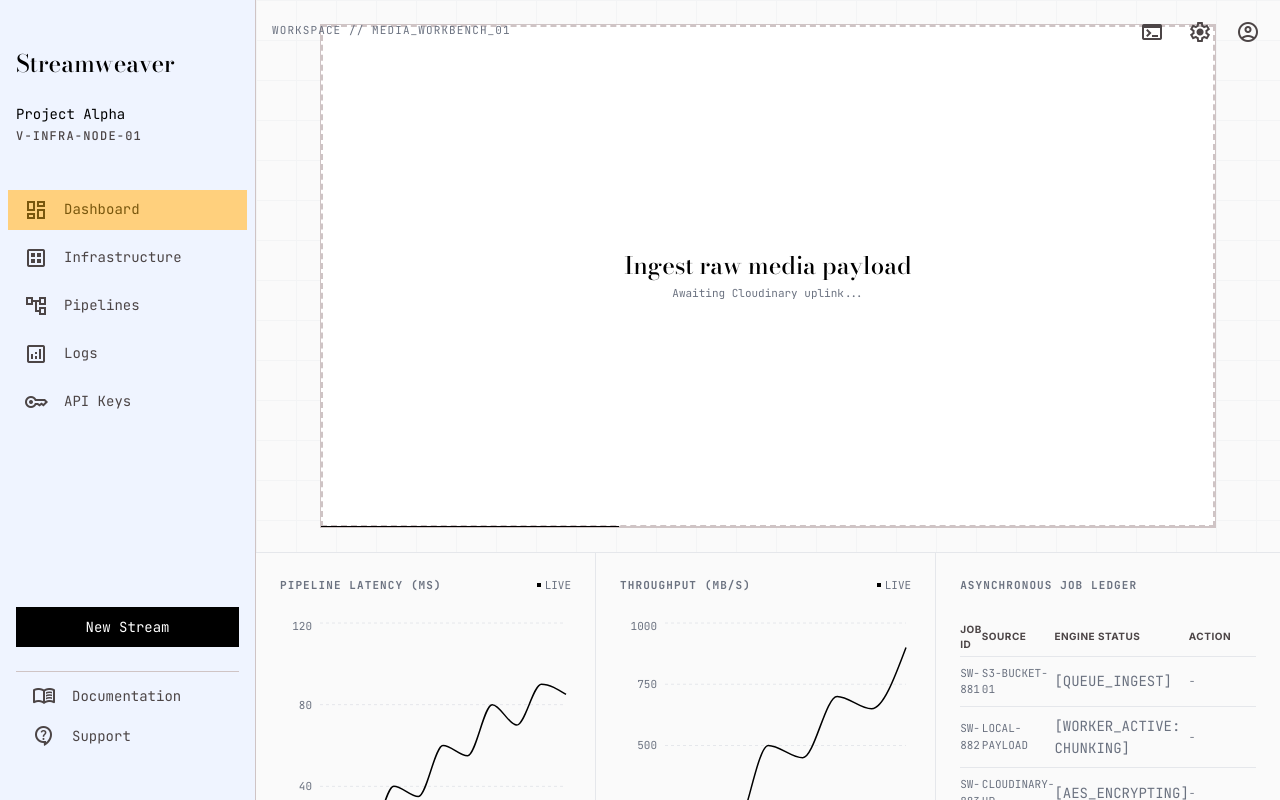
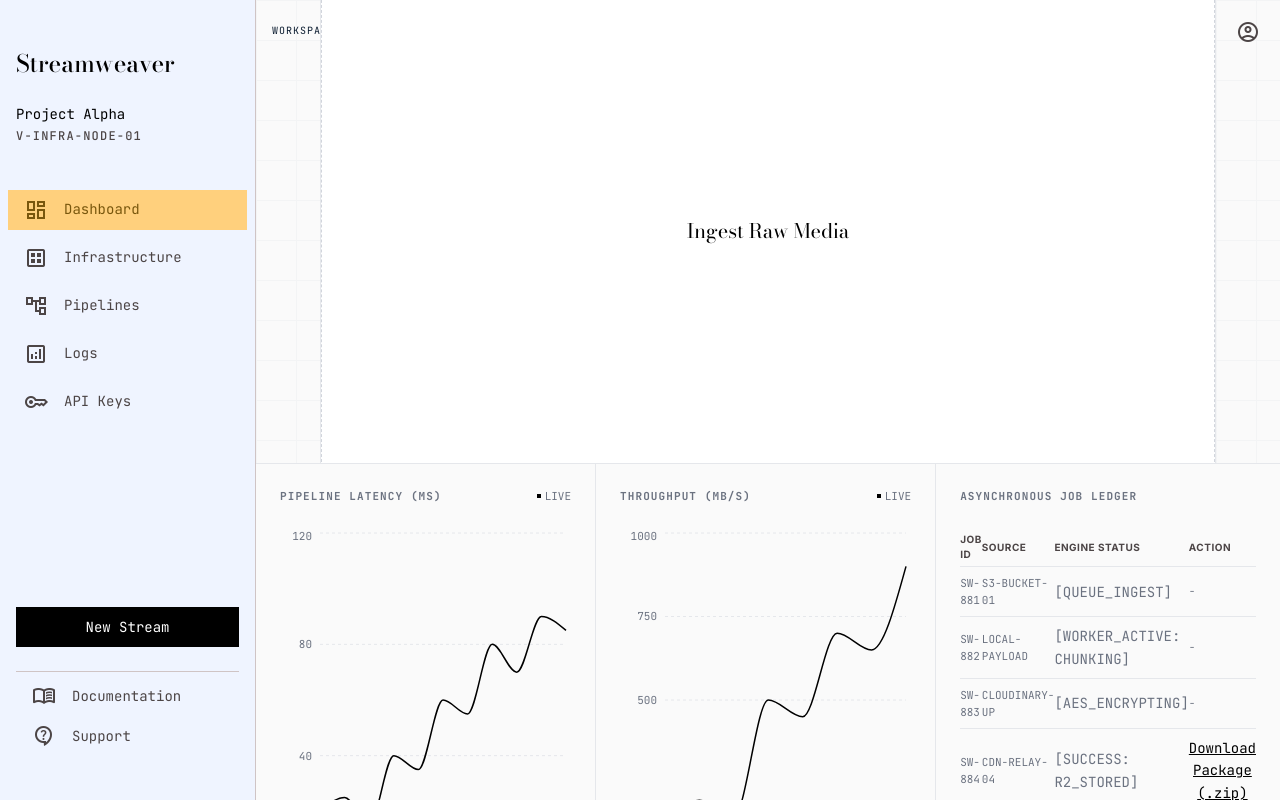
Before and after one commit to its-YogeshChandra/StreamweaverV2, a Next.js app in the folder frontend/: page /dashboard in a window 1280 px wide. Built offline with nearby package versions, Linux system fonts and the light colour scheme.

Commit message:
feat: implement video upload workflow with progress tracking and status-driven ledger panel in dashboard

```diff
--- a/frontend/src/app/dashboard/page.tsx
+++ b/frontend/src/app/dashboard/page.tsx
@@ -1,6 +1,7 @@
 "use client";
 
 import Link from "next/link";
+import { useState, useEffect } from "react";
 import {
   LineChart,
   Line,
@@ -80,6 +81,42 @@ const navItems = [
 ];
 
 export default function DashboardPage() {
+  const [showStream, setShowStream] = useState(true);
+  const [status, setStatus] = useState<'idle' | 'uploading' | 'processing'>('idle');
+  const [videoSrc, setVideoSrc] = useState<string | null>(null);
+  const [uploadProgress, setUploadProgress] = useState(0);
+
+  const handleNewStream = () => {
+    setShowStream(true);
+    setStatus('idle');
+    setVideoSrc(null);
+    setUploadProgress(0);
+  };
+
+  const handleFileSelect = (e: React.ChangeEvent<HTMLInputElement>) => {
+    if (e.target.files && e.target.files[0]) {
+      const file = e.target.files[0];
+      setVideoSrc(URL.createObjectURL(file));
+      setStatus('uploading');
+    }
+  };
+
+  useEffect(() => {
+    if (status === 'uploading') {
+      const interval = setInterval(() => {
+        setUploadProgress(p => {
+          if (p >= 100) {
+            clearInterval(interval);
+            setStatus('processing');
+            return 100;
+          }
+          return p + 5;
+        });
+      }, 100);
+      return () => clearInterval(interval);
+    }
+  }, [status]);
+
   return (
     <div className="h-screen w-full flex overflow-hidden bg-[#FAFAFA]">
       {/* ─── Sidebar ─── */}
@@ -116,7 +153,10 @@ export default function DashboardPage() {
         </nav>
 
         <div className="px-4 mt-auto space-y-2">
-          <button className="w-full bg-primary text-on-primary font-code-md py-2 border border-primary hover:bg-transparent hover:text-primary transition-colors">
+          <button
+            onClick={handleNewStream}
+            className="w-full bg-primary text-on-primary font-code-md py-2 border border-primary hover:bg-transparent hover:text-primary transition-colors"
+          >
             New Stream
           </button>
           <div className="border-t border-outline-variant pt-2 mt-4 space-y-2">
@@ -180,30 +220,66 @@ export default function DashboardPage() {
         {/* ─── Horizontal Split Layout ─── */}
         <div className="flex-1 flex flex-col">
           {/* Top Half: Media Workspace */}
-          <div className="flex-1 relative border-b border-[#E5E7EB]">
-            <div className="absolute inset-0 grid-pattern opacity-30"></div>
+          <div className="flex-1 relative border-b border-[#E5E7EB] flex overflow-hidden bg-[#FAFAFA]">
+            <div className="absolute inset-0 grid-pattern opacity-30 pointer-events-none"></div>
             <div className="absolute top-4 left-4 z-10">
-              <span className="tiny-mono tracking-widest uppercase">
+              <span className="font-mono text-[10px] tracking-widest uppercase">
                 Workspace // Media_Workbench_01
               </span>
             </div>
-            <div className="relative w-full h-full flex items-center justify-center p-6">
-              <div className="relative w-full max-w-4xl aspect-video bg-surface-container-lowest border border-outline-variant flex flex-col items-center justify-center overflow-hidden">
-                {/* Dropzone */}
-                <div
-                  id="media-dropzone"
-                  className="absolute inset-0 flex flex-col items-center justify-center border-2 border-dashed border-outline-variant bg-surface-container-lowest transition-opacity duration-150"
-                >
-                  <h2 className="font-headline-md text-primary mb-1">
-                    Ingest raw media payload
-                  </h2>
-                  <p className="tiny-mono">Awaiting Cloudinary uplink...</p>
+
+            <div className={`relative h-full flex items-center justify-center p-6 transition-all duration-500 ${status === 'processing' ? 'w-2/3' : 'w-full'}`}>
+              {showStream && (
+                <div className="relative w-full max-w-4xl aspect-video border border-[#E5E7EB] bg-[#FAFAFA] flex flex-col items-center justify-center overflow-hidden">
+
+                  {status === 'idle' && (
+                    <label className="absolute inset-0 flex flex-col items-center justify-center border-dashed border-gray-300 bg-white cursor-pointer hover:bg-gray-50 transition-colors z-20" style={{ borderWidth: '1px' }}>
+                      <input type="file" className="hidden" accept="video/*" onChange={handleFileSelect} />
+                      <h2 className="font-serif text-xl text-primary">Ingest Raw Media</h2>
+                    </label>
+                  )}
+
+                  {(status === 'uploading' || status === 'processing') && (
+                    <div className="absolute inset-0 z-10 bg-black">
+                      {videoSrc && (
+                        <video src={videoSrc} className="w-full h-full object-cover" autoPlay muted loop playsInline />
+                      )}
+
+                      {status === 'uploading' && (
+                        <>
+                          <div className="absolute bottom-0 left-0 h-px bg-black transition-all duration-100 ease-linear" style={{ width: `${uploadProgress}%` }}></div>
+                          <div className="absolute bottom-4 left-4 font-mono text-[10px] text-white bg-black/50 px-2 py-1">
+                            UPLINKING_RAW_PAYLOAD...
+                          </div>
+                        </>
+                      )}
+
+                      {status === 'processing' && (
+                        <>
+                          <div className="absolute bottom-0 left-0 h-px bg-gray-500 w-full animate-pulse"></div>
+                          <div className="absolute bottom-4 left-4 font-mono text-[10px] text-white bg-black/50 px-2 py-1">
+                            ENGINE_PROCESSING_ACTIVE
+                          </div>
+                        </>
+                      )}
+                    </div>
+                  )}
                 </div>
-                {/* Progress bar */}
-                <div className="absolute bottom-0 left-0 w-full h-[1px] bg-outline-variant">
-                  <div className="h-full bg-primary w-1/3 transition-all duration-500"></div>
-                </div>
-              </div>
+              )}
+            </div>
+
+            {/* Sliding Ledger Side Panel */}
+            <div className={`h-full bg-[#FAFAFA] border-l border-[#E5E7EB] transition-all duration-500 overflow-hidden flex flex-col ${status === 'processing' ? 'w-1/3 opacity-100' : 'w-0 opacity-0 border-l-0'}`}>
+               <div className="p-4 border-b border-[#E5E7EB] shrink-0">
+                 <span className="font-mono text-[10px] tracking-widest uppercase font-bold text-primary">Active Background Ledger</span>
+               </div>
+               <div className="flex-1 p-4 overflow-y-auto font-mono text-[10px] space-y-2 bg-[#FAFAFA]">
+                 <div className="text-gray-500">14:02:00 [SYS] Establishing worker node...</div>
+                 <div className="text-gray-500">14:02:01 [SYS] Analyzing stream segments...</div>
+                 <div className="text-gray-500">14:02:02 [SYS] Chunking media payload...</div>
+                 <div className="text-gray-500">14:02:03 [SYS] Allocating memory pool...</div>
+                 <div className="text-primary animate-pulse mt-4">ENGINE_PROCESSING_ACTIVE</div>
+               </div>
             </div>
           </div>
 
```
